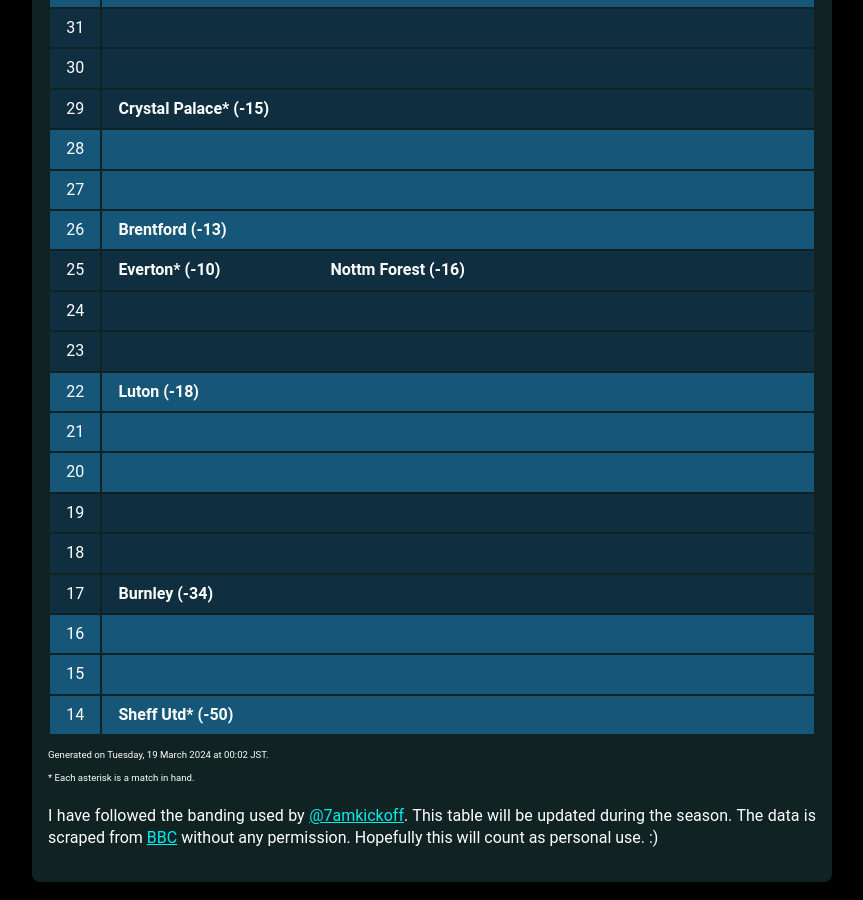
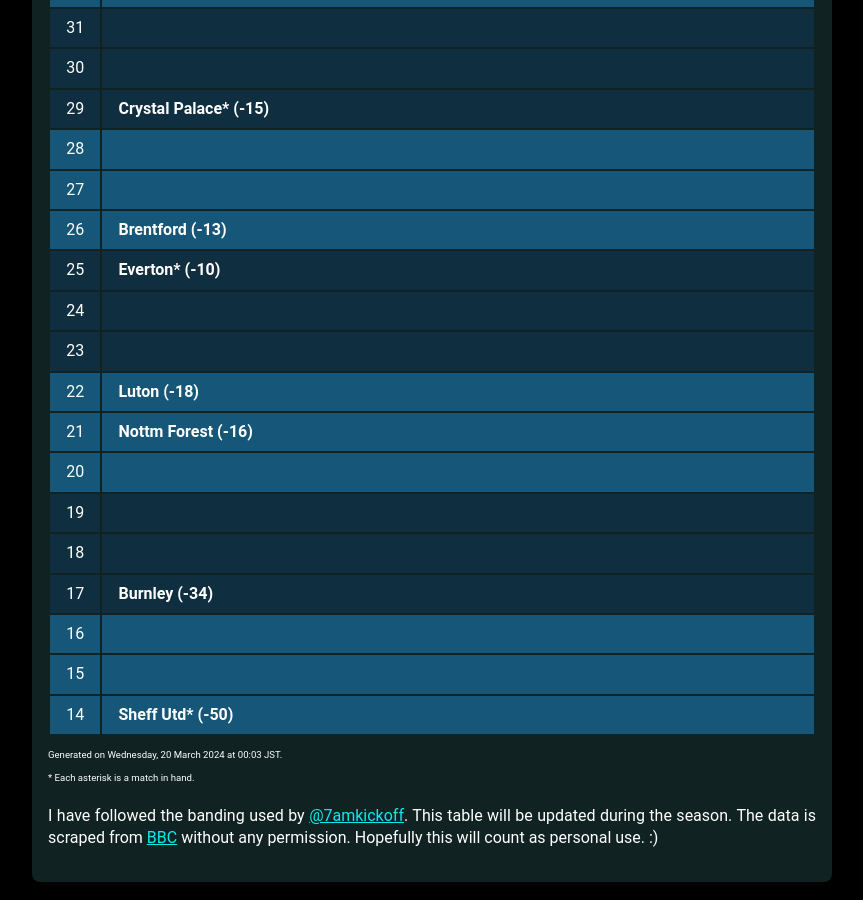
Before and after one commit to muru/muru.github.io, a Jekyll site: the page built from resources.md, in a window 1280 px wide and 900 px high, scrolled down 2810 px. Shown: the whole window, without its empty margins (208-1071 px from the left). Built offline with Jekyll 4.4.1, drawn with Linux system fonts in a browser that asks for light colours; some web fonts are replaced.

Commit message:
updated cann-table: Wed 20 Mar 00:03:27 JST 2024

```diff
--- a/cann-table.html
+++ b/cann-table.html
@@ -214,7 +214,6 @@
 		<td class="cann-point">25</td>
 		<td class="cann-clubs">
 			<span class="club-name">Everton* (-10)</span>
-			<span class="club-name">Nottm Forest (-16)</span>
 		</td>
  	</tr>
 	<tr class="cann-row-2">
@@ -236,6 +235,7 @@
 	<tr class="cann-row-1">
 		<td class="cann-point">21</td>
 		<td class="cann-clubs">
+			<span class="club-name">Nottm Forest (-16)</span>
 		</td>
  	</tr>
 	<tr class="cann-row-1">
@@ -276,4 +276,4 @@
 		</td>
  	</tr>
 </table>
-<span id="cann-gen-note"> Generated on Tuesday, 19 March 2024 at 00:02 JST.<br>* Each asterisk is a match in hand.</span>
+<span id="cann-gen-note"> Generated on Wednesday, 20 March 2024 at 00:03 JST.<br>* Each asterisk is a match in hand.</span>
```
